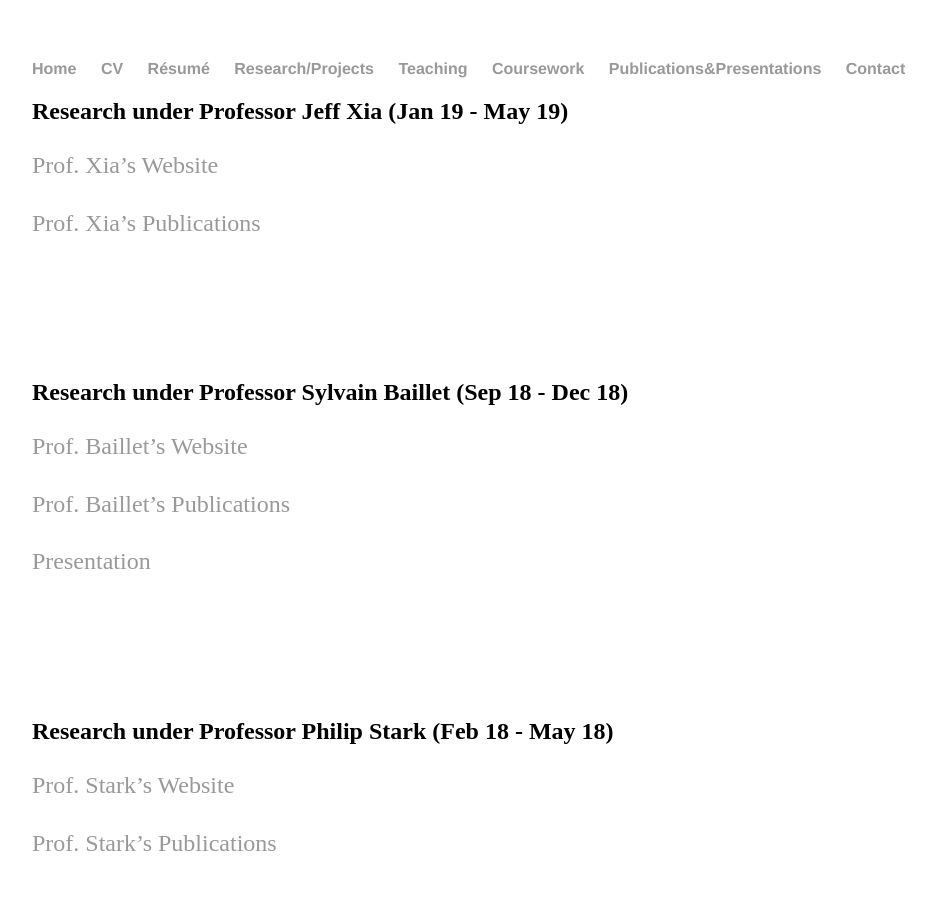
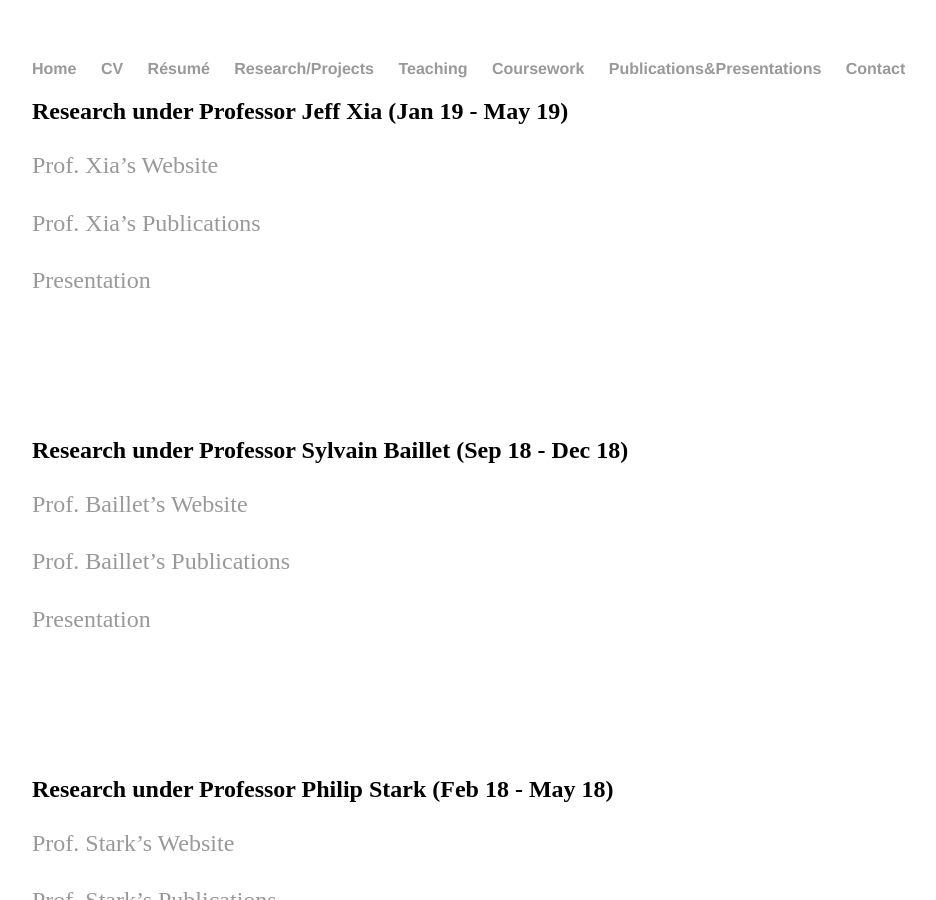
Before and after one commit to yjkweon24/yjkweon24.github.io, a Jekyll site: the page built from researchprojects/researchprojects.md, in a window 1280 px wide and 900 px high. Shown: the whole window, without its empty margins (160-1096 px from the left). Built offline with Jekyll 4.4.1, drawn with Linux system fonts in a browser that asks for light colours.

Commit message:
Jeff's rotation presentation update

```diff
--- a/researchprojects/researchprojects.md
+++ b/researchprojects/researchprojects.md
@@ -8,6 +8,8 @@ title: Research/Projects
 [Prof. Xia's Website](http://xialab.ca/)
 
 [Prof. Xia's Publications](https://scholar.google.com/citations?hl=en&user=v7O1ib0AAAAJ&view_op=list_works&sortby=pubdate)
+
+[Presentation](https://github.com/yjkweon24/yjkweon24.github.io/raw/master/researchprojects/Jin2.pptx)
 
 <br>
 
```
